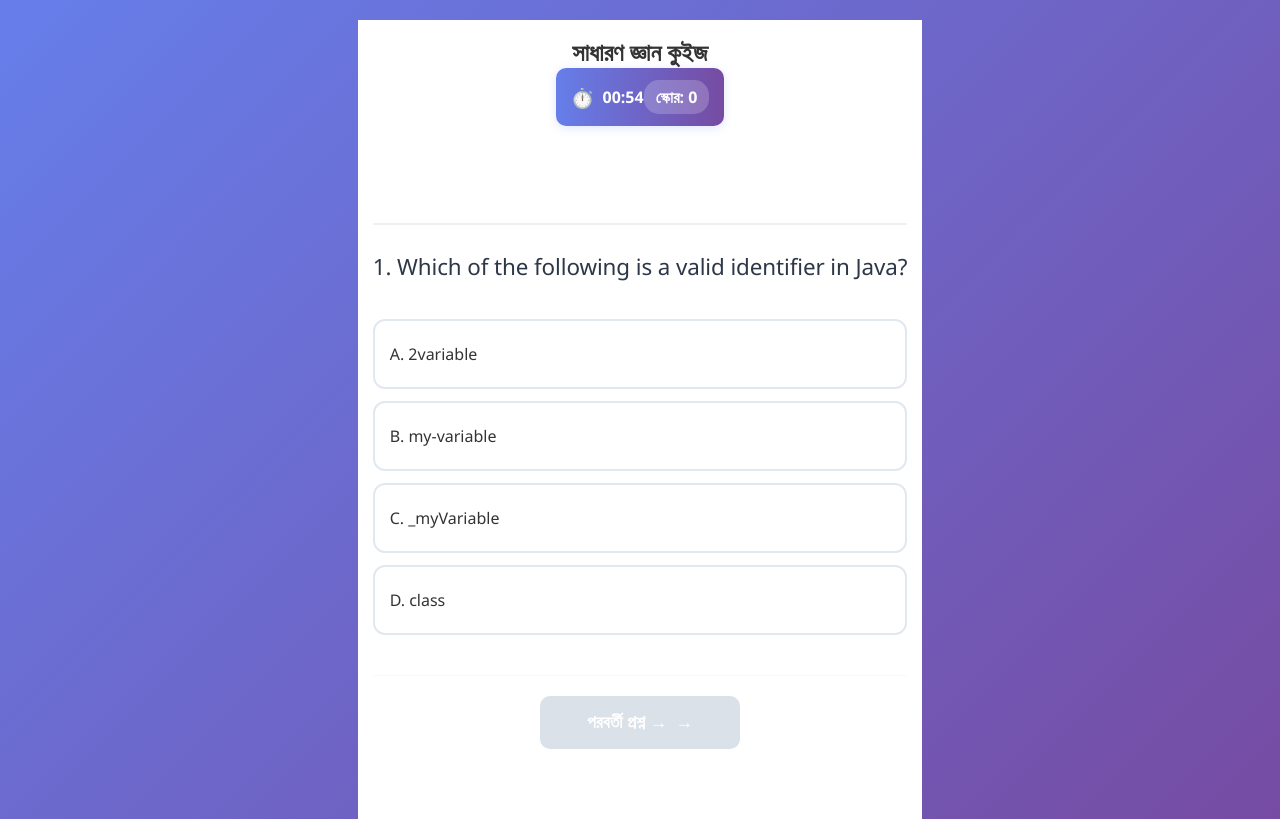
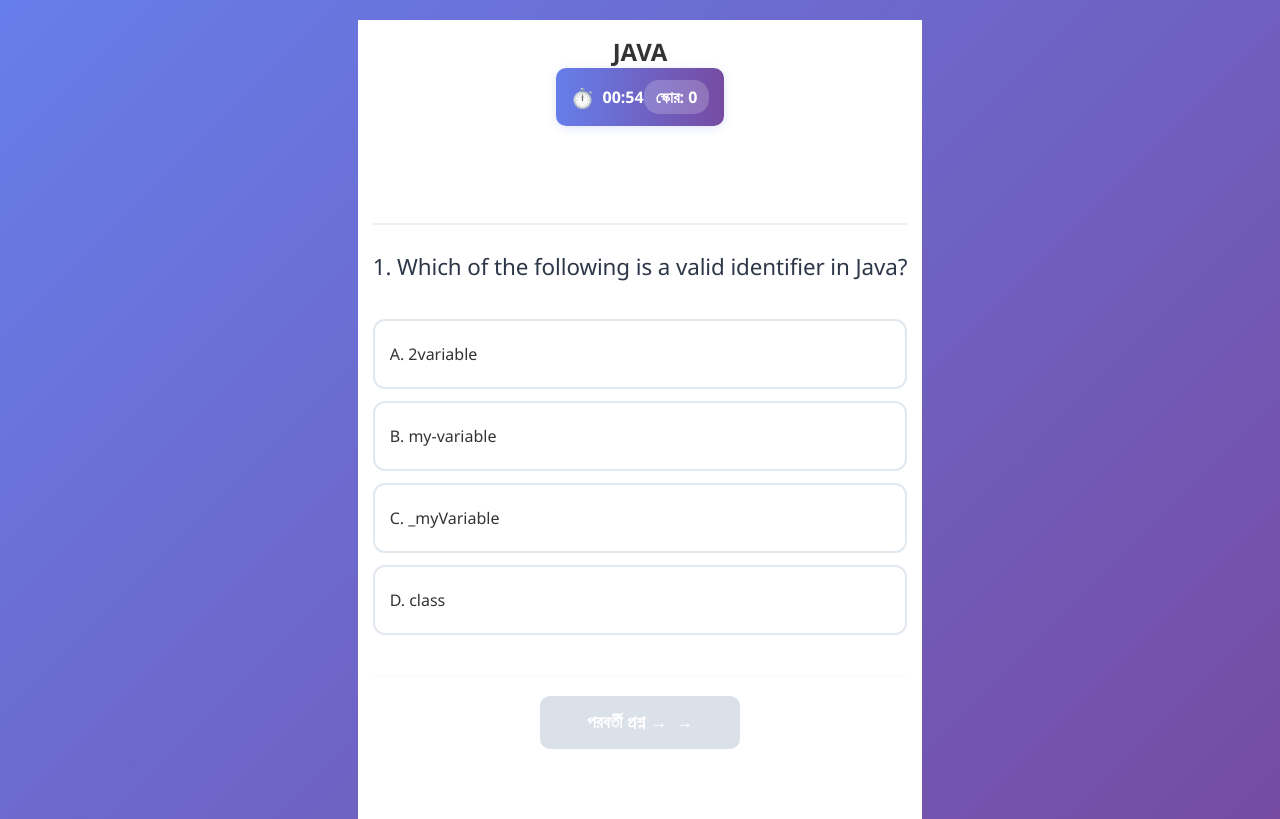
Before and after one commit to Rezu3/wavesite, a Flask app: page /quiz in a window 1280 px wide. Shown: the top 819 px of the page. Run offline with Flask 3, Linux system fonts and the light colour scheme; a user stored in the database is signed in.

Commit message:
Update quiz.html

```diff
--- a/templates/quiz.html
+++ b/templates/quiz.html
@@ -59,7 +59,7 @@
 
     <div class="quiz-container">
         <div class="quiz-header">
-            <h2>সাধারণ জ্ঞান কুইজ</h2>
+            <h2>JAVA</h2>
             <div class="stats">
                 <div class="timer">
                     <span>⏱️</span>
```
